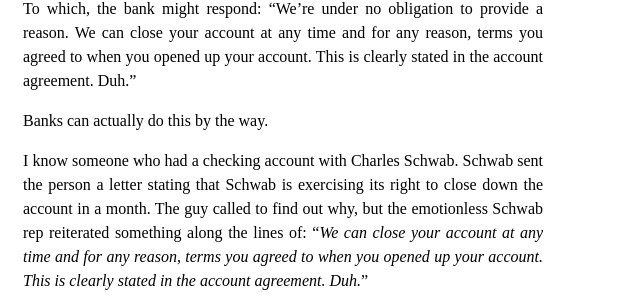
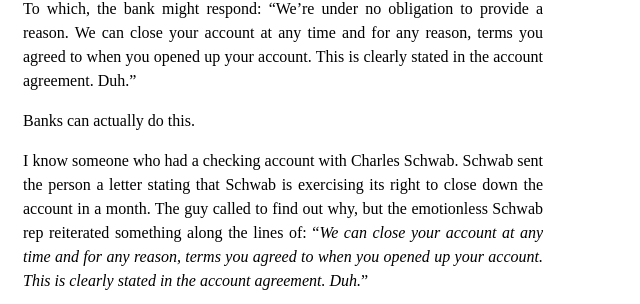
Before and after one commit to danilosierrac/gilbert-index, a Jekyll site: the page built from _posts/2017-08-11-the-right-to-bear-bank-accounts.md, in a window 1280 px wide. Shown: the part 657-961 px from the top of the page, without its empty margins (0-640 px from the left). Built offline with Jekyll 4.4.1, drawn with Linux system fonts in a browser that asks for light colours.

Commit message:
article: Edited the right to bear bank accounts

```diff
--- a/_posts/2017-08-11-the-right-to-bear-bank-accounts.md
+++ b/_posts/2017-08-11-the-right-to-bear-bank-accounts.md
@@ -17,7 +17,7 @@
 
 To which, the bank might respond: “We’re under no obligation to provide a reason. We can close your account at any time and for any reason, terms you agreed to when you opened up your account. This is clearly stated in the account agreement. Duh.”
 
-Banks can actually do this by the way.
+Banks can actually do this.
 
 I know someone who had a checking account with Charles Schwab. Schwab sent the person a letter stating that Schwab is exercising its right to close down the account in a month. The guy called to find out why, but the emotionless Schwab rep reiterated something along the lines of: “*We can close your account at any time and for any reason, terms you agreed to when you opened up your account. This is clearly stated in the account agreement. Duh.*”
 
```
